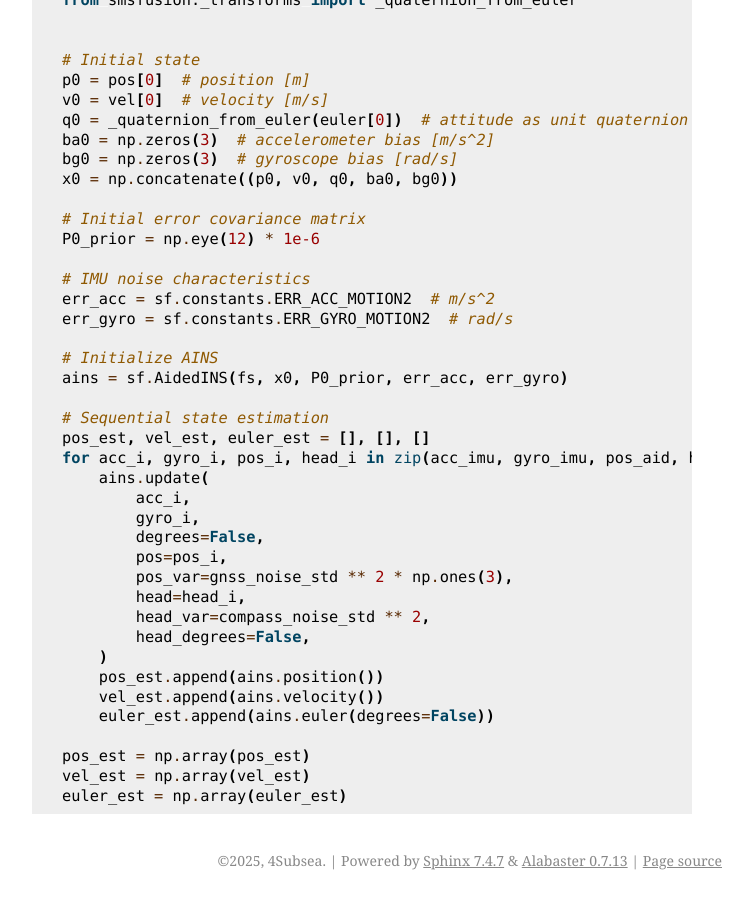
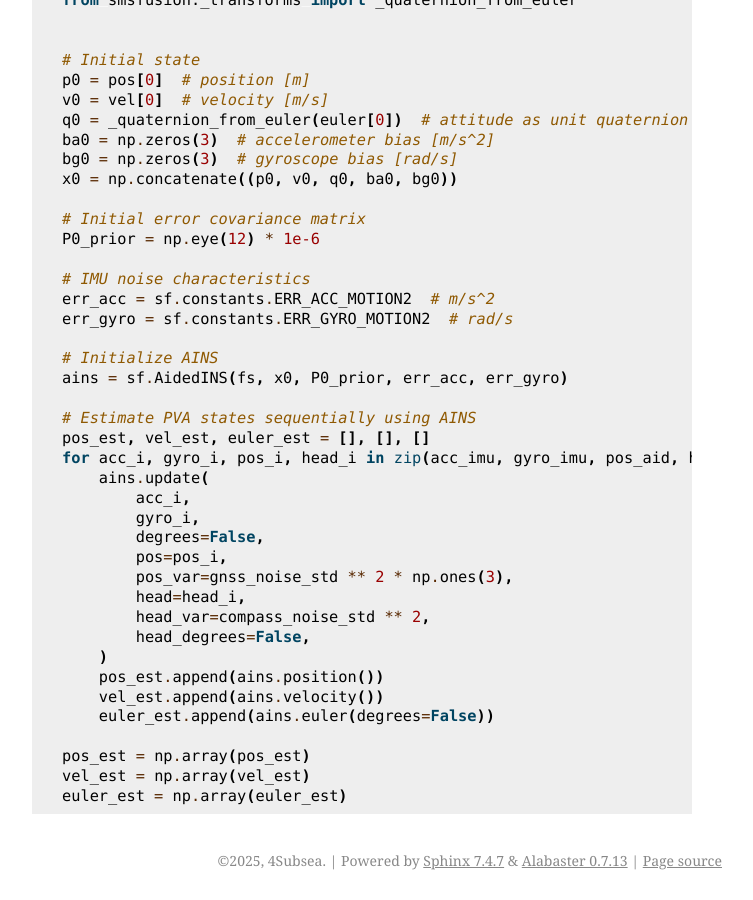
Before and after one commit to 4Subsea/smsfusion-python, a Sphinx documentation site: the page built from docs/user_guide/quickstart.rst, in a window 1280 px wide and 900 px high, scrolled down 1911 px. Shown: the whole window, without its empty margins (388-1141 px from the left). Built offline with Sphinx 7.4.7, drawn with Linux system fonts in a browser that asks for light colours.

Commit message:
small fix

```diff
--- a/docs/user_guide/quickstart.rst
+++ b/docs/user_guide/quickstart.rst
@@ -102,7 +102,7 @@ provided by ``smsfusion``:
     # Initialize AINS
     ains = sf.AidedINS(fs, x0, P0_prior, err_acc, err_gyro)
 
-    # Sequential state estimation
+    # Estimate PVA states sequentially using AINS
     pos_est, vel_est, euler_est = [], [], []
     for acc_i, gyro_i, pos_i, head_i in zip(acc_imu, gyro_imu, pos_aid, head_aid):
         ains.update(
```
